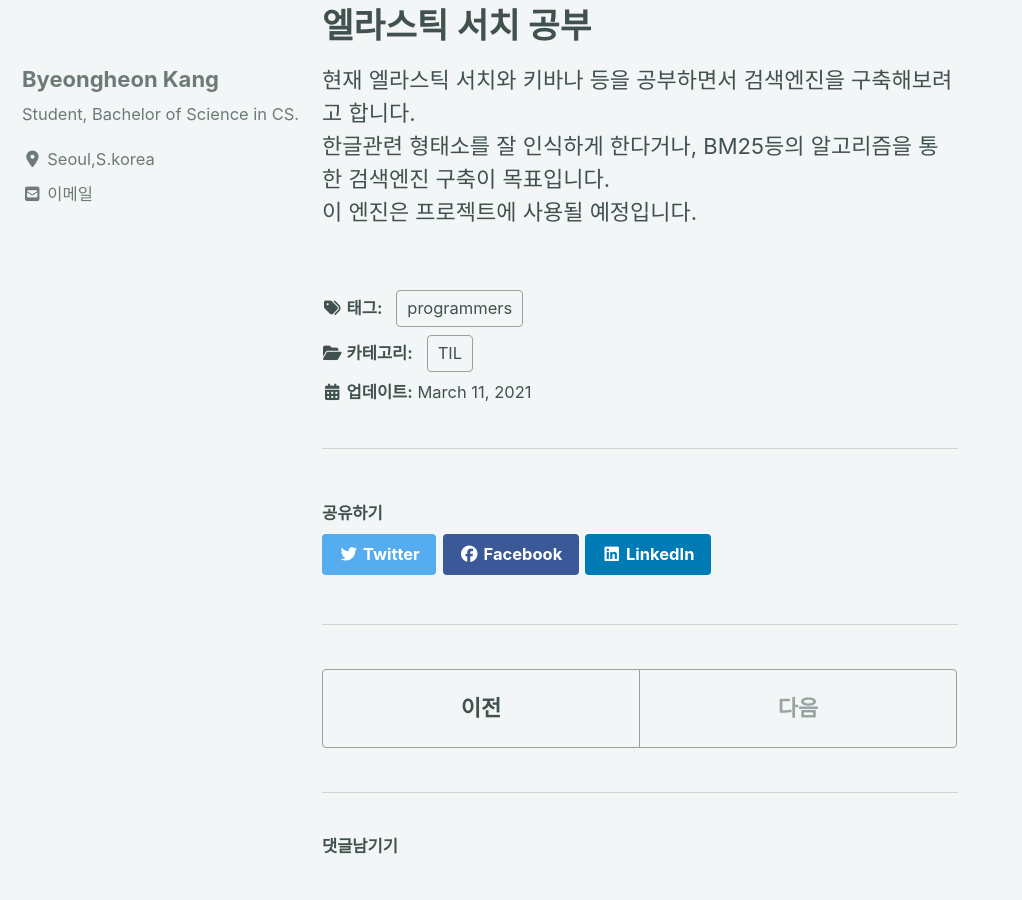
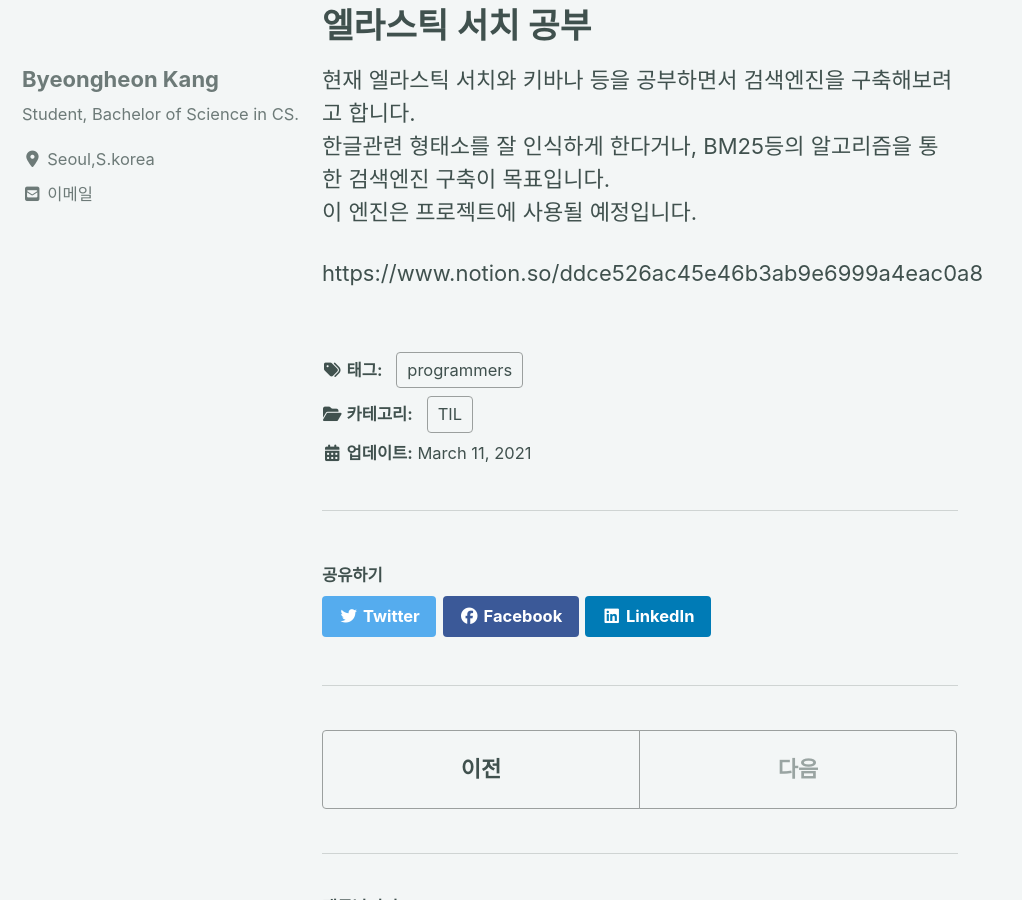
Before and after one commit to devtrail42/devtrail42.github.io, a Jekyll site: the page built from _posts/2021-03-11-til21.md, in a window 1280 px wide and 900 px high, scrolled down 1105 px. Shown: the whole window, without its empty margins (0-1022 px from the left). Built offline with Jekyll 4.4.1, drawn with Linux system fonts in a browser that asks for light colours; cached includes are drawn as plain includes; nearby versions of some CDN libraries; comment, search, counter and statistics services are not loaded; part of the change alters nothing that is shown.

Commit message:
edit post

```diff
--- a/_posts/2021-03-11-til21.md
+++ b/_posts/2021-03-11-til21.md
@@ -33,3 +33,5 @@ comments: true
 현재 엘라스틱 서치와 키바나 등을 공부하면서 검색엔진을 구축해보려고 합니다.
 한글관련 형태소를 잘 인식하게 한다거나, BM25등의 알고리즘을 통한 검색엔진 구축이 목표입니다.
 이 엔진은 프로젝트에 사용될 예정입니다.
+
+https://www.notion.so/ddce526ac45e46b3ab9e6999a4eac0a8
```
